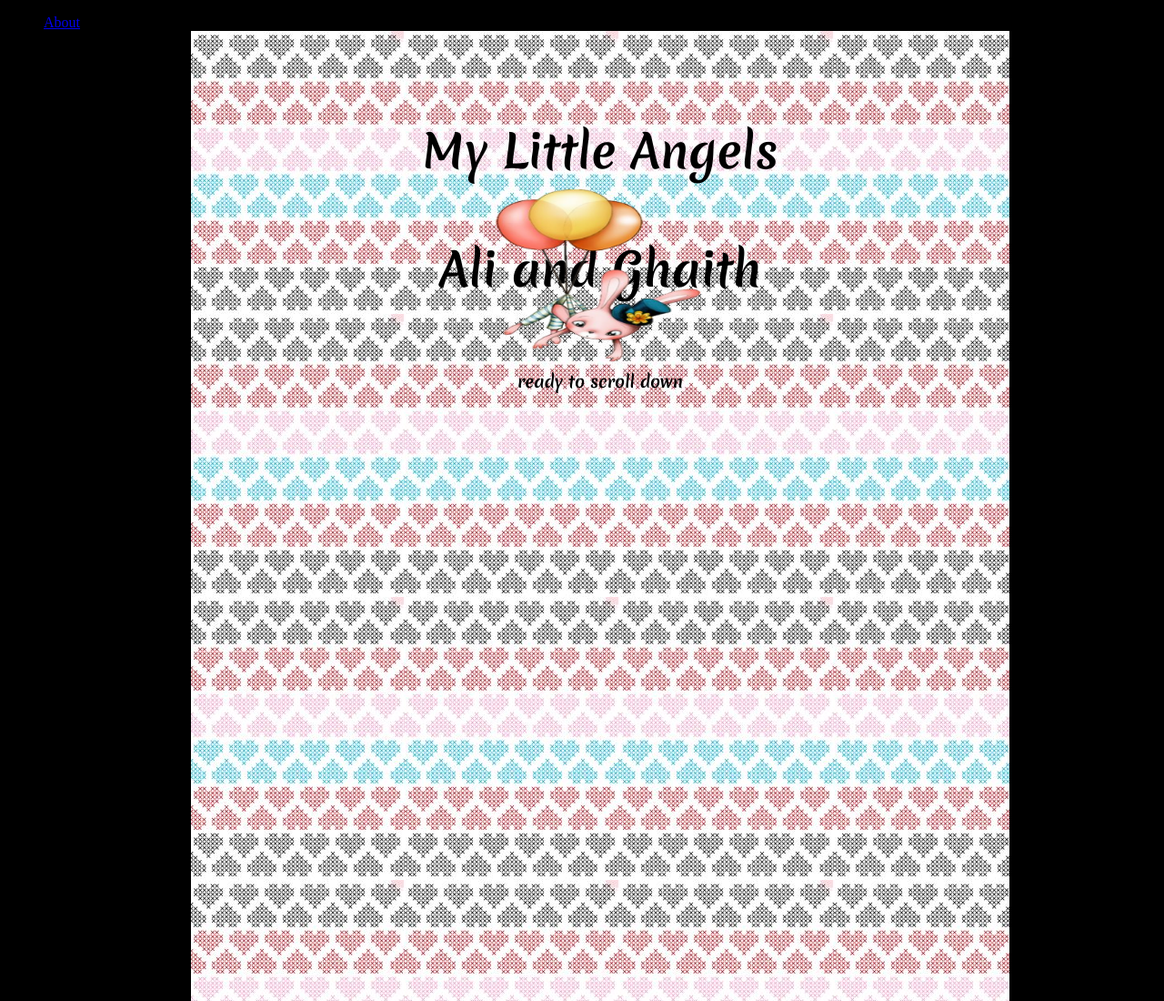
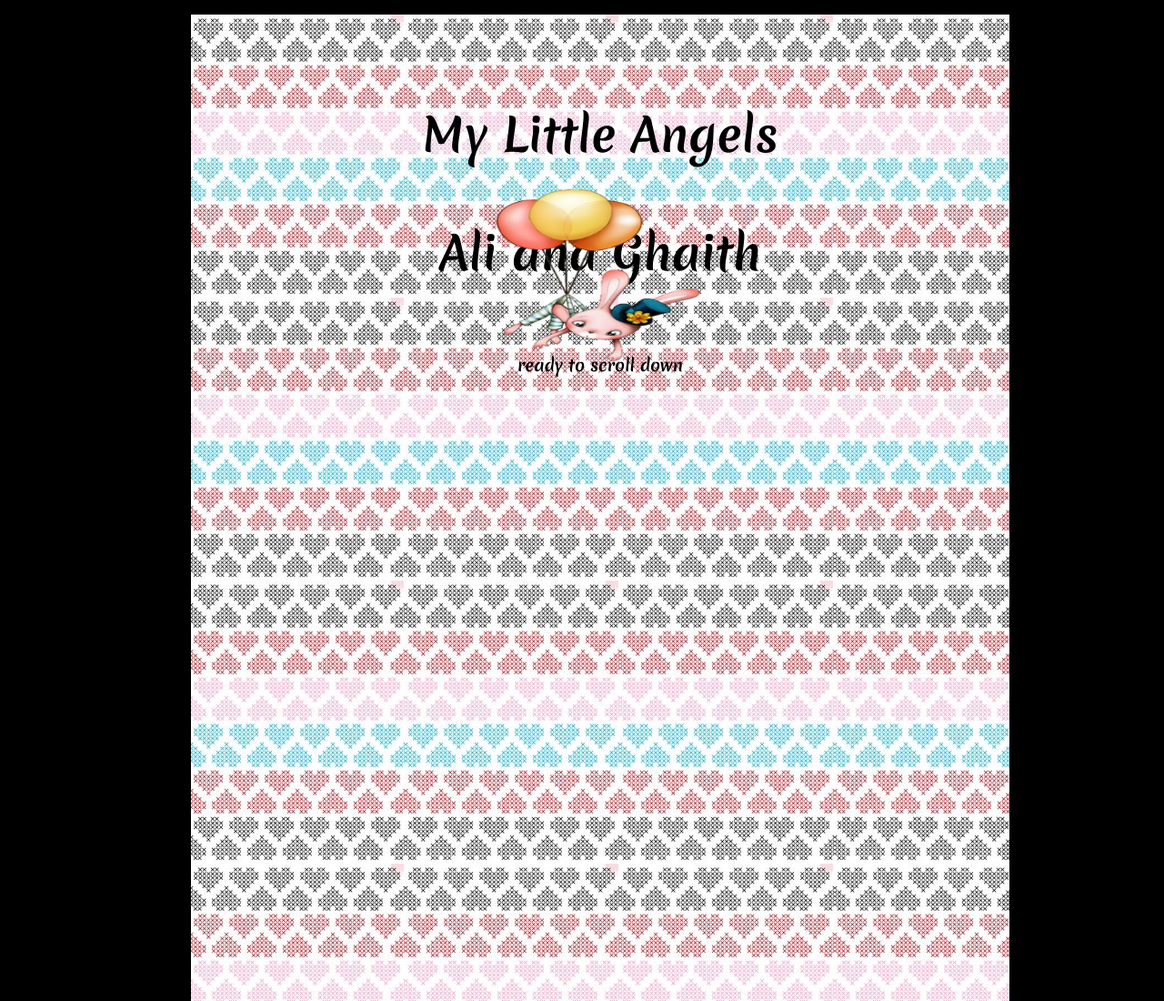
Before and after one commit to hasinah90/mywebsite, a plain HTML site: page parallax/index.html in a window 1280 px wide. Shown: the top 1100 px of the page at 91% size. Drawn offline with nearby package versions, Linux system fonts and the light colour scheme.

Commit message:
Update index.html

```diff
--- a/parallax/index.html
+++ b/parallax/index.html
@@ -17,7 +17,7 @@
 <body>
 
   <ul class="nav">
-  <li class="navItem"><a href="about.html">About</a></li>
+
 
      <div id="container">
        <h2 id="title" class="floating">My Little Angels<br /><br />Ali and Ghaith</h2>
```
